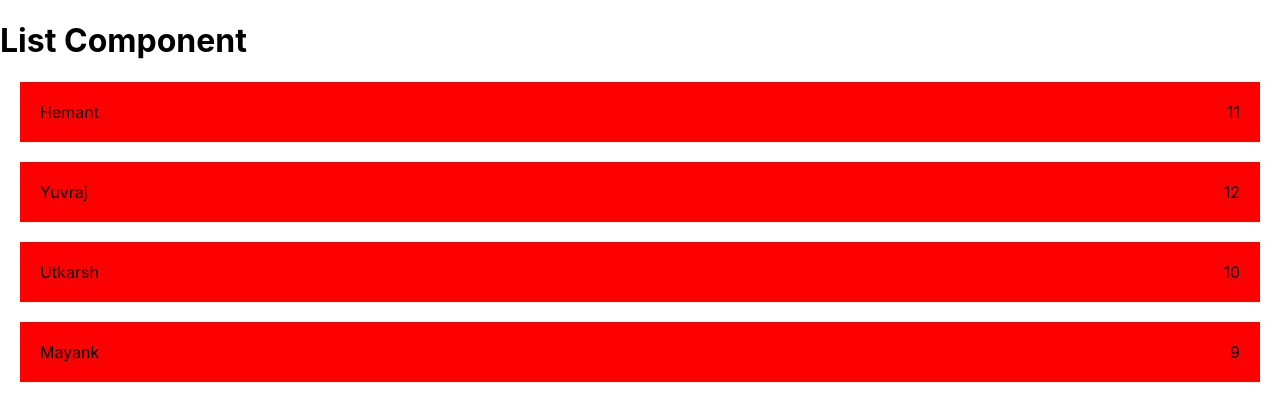
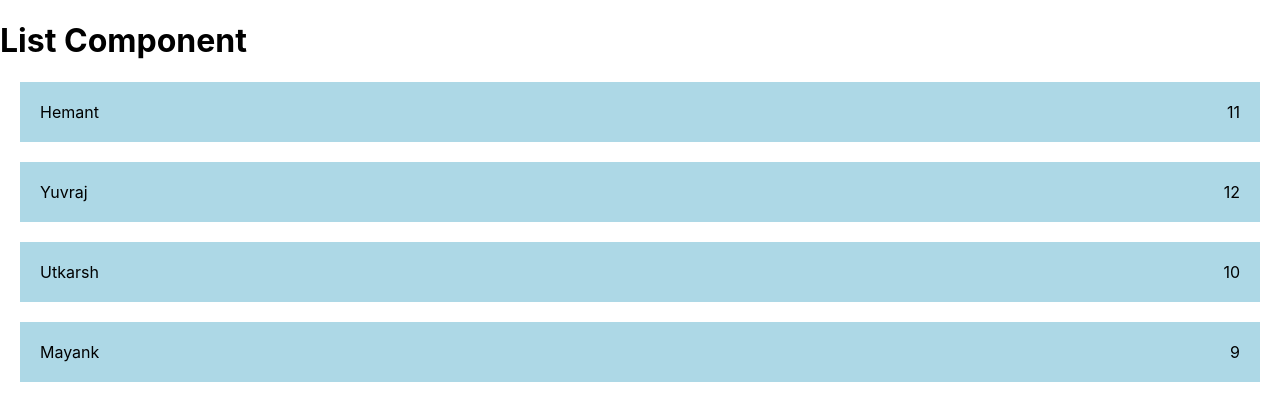
Before and after one commit to Hemant2122/newton-react-project, a React (Create React App) app: page / in a window 1280 px wide. Shown: the top 420 px of the page. Built offline with nearby package versions, Linux system fonts and the light colour scheme.

Commit message:
SutudenItem and color

```diff
--- a/src/1. BasicReact/3. ListComponent/ListComponet.js
+++ b/src/1. BasicReact/3. ListComponent/ListComponet.js
@@ -1,4 +1,5 @@
 import React from "react";
+import StudentItem from "./StudentItem";
 
 function ListComponent(props){
 
@@ -9,14 +10,17 @@ function ListComponent(props){
         <React.Fragment>
             <h1>List Component</h1>
 
-            {student.map((student) => {
-                const { name, classs } = student;
+            {student.map((student, index) => {
+                const { id, name, classs, color } = student;
 
+                /*
                 return(
+
+
                     <div style={{
                         display:"flex",
                         justifyContent:"space-between",
-                        background:"red",
+                        background:color,
                         padding: "20px",
                         margin: "20px",
                     }}>
@@ -25,7 +29,13 @@ function ListComponent(props){
 
                     </div>
                 );
+
+                */
+               return(
+                <StudentItem key={id} name={name} classs={classs} color={color}/>
+               );
             })}
+
         </React.Fragment>
     )
 }
--- /dev/null
+++ b/src/1. BasicReact/3. ListComponent/StudentItem.js
@@ -0,0 +1,21 @@
+
+
+function StudentItem(props) {
+    const {classs, name, color="lightblue"} = props;
+    return(
+        <div id={name} style={{
+            display:"flex",
+            justifyContent:"space-between",
+            background:color,
+            padding: "20px",
+            margin: "20px",
+        }}>
+            <div>{name}</div>
+            <div>{classs}</div>
+
+        </div>
+    );
+
+}
+
+export default StudentItem;
```
